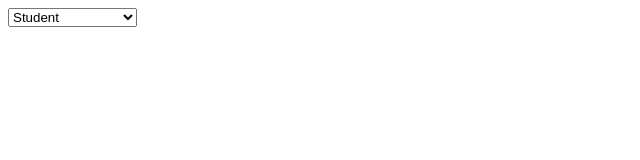
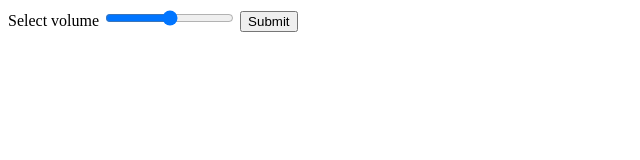
Before and after one commit to HaseebTariq45/FULL-STACK-WEB-DEVELOPMENT, a plain HTML site: page TABLES AND FORMS/range.html in a window 1280 px wide. Shown: the whole page, without its empty margins (0-640 px from the left). Drawn offline with Linux system fonts and the light colour scheme.

Commit message:
Tables and Forms in html

```diff
--- a/TABLES AND FORMS/range.html
+++ b/TABLES AND FORMS/range.html
@@ -6,12 +6,19 @@
     <title>Range</title>
 </head>
 <body>
-    <form action="">
+    <!-- <form action="">
         <select name="Profession" id="prof">
             <option value="option">Select your option</option>
             <option value="stu" selected>Student</option>
             <option value="Dev">Developer</option>
         </select>
+    </form> -->
+
+
+    <form action="">
+        <label for="vol">Select volume</label>
+        <input type="range" name="volume" id="vol" min="0" max="100" step="10" value="50">
+        <Button>Submit</Button>
     </form>
 </body>
 </html>
```
Also changed, not shown: Chapter 2/Untitled-1.html (deleted, +0 -35 lines).
